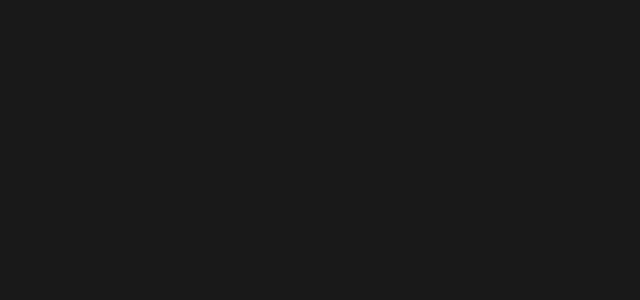
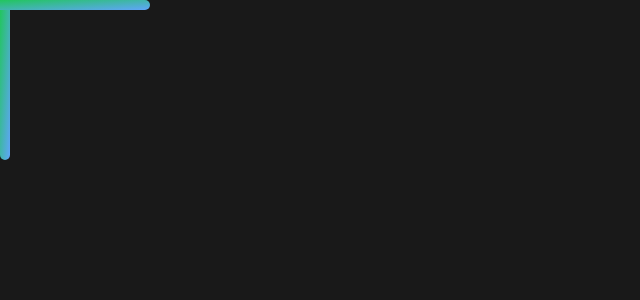
Before and after one commit to pedroddjkkk/Portfolio, a Next.js app: page / in a window 1280 px wide. Shown: the top 300 px of the page, without its empty margins (0-640 px from the left). Built offline with nearby package versions, Linux system fonts and the light colour scheme.

Commit message:
Refactor Corner component to accept size and padding props

```diff
--- a/src/app/page.tsx
+++ b/src/app/page.tsx
@@ -4,7 +4,7 @@
 export default function Home() {
   return (
     <main className="bg-[#191919] h-screen w-screen">
-      <Corner width={200} height={200} />
+      <Corner size={150} padding={10} />
     </main>
   )
 }
--- a/src/components/corner.tsx
+++ b/src/components/corner.tsx
@@ -1,10 +1,15 @@
+import { cn } from "@/lib/cn";
+
 interface CornerProps {
-  width: number;
-  height: number;
+  size: number;
+  padding?: number;
 }
 
-export function Corner({ width, height }: CornerProps) {
+export function Corner({ size, padding = 20 }: CornerProps) {
   return (
-    <div className={`w-[${width}px] h-[${height}px] from-green-500 to-blue-400 bg-gradient-to-br`} />
+    <>
+      <div className={`from-green-500 to-blue-400 bg-gradient-to-br rounded-r-full`} style={{ width: size, height: padding }} />
+      <div className={`from-green-500 to-blue-400 bg-gradient-to-br rounded-b-full`} style={{ height: size, width: padding }} />
+    </>
   )
 }
```
